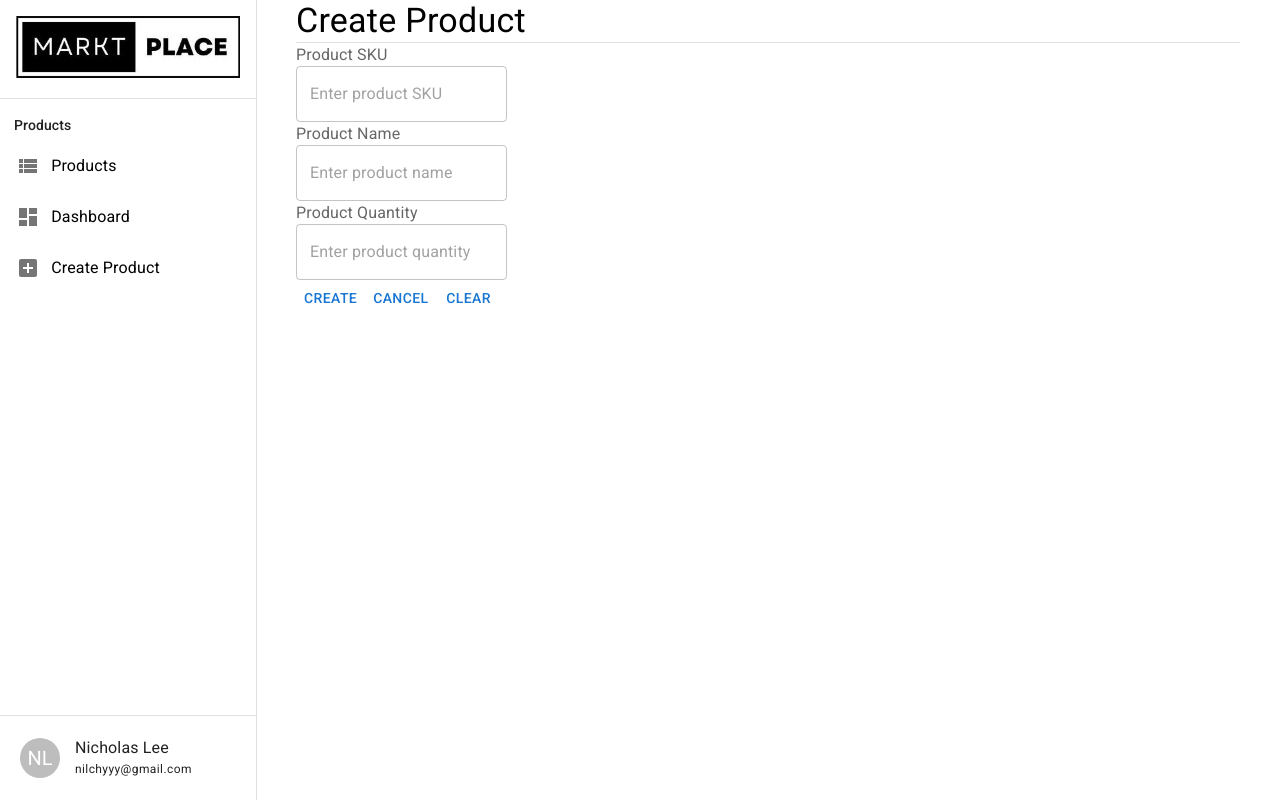
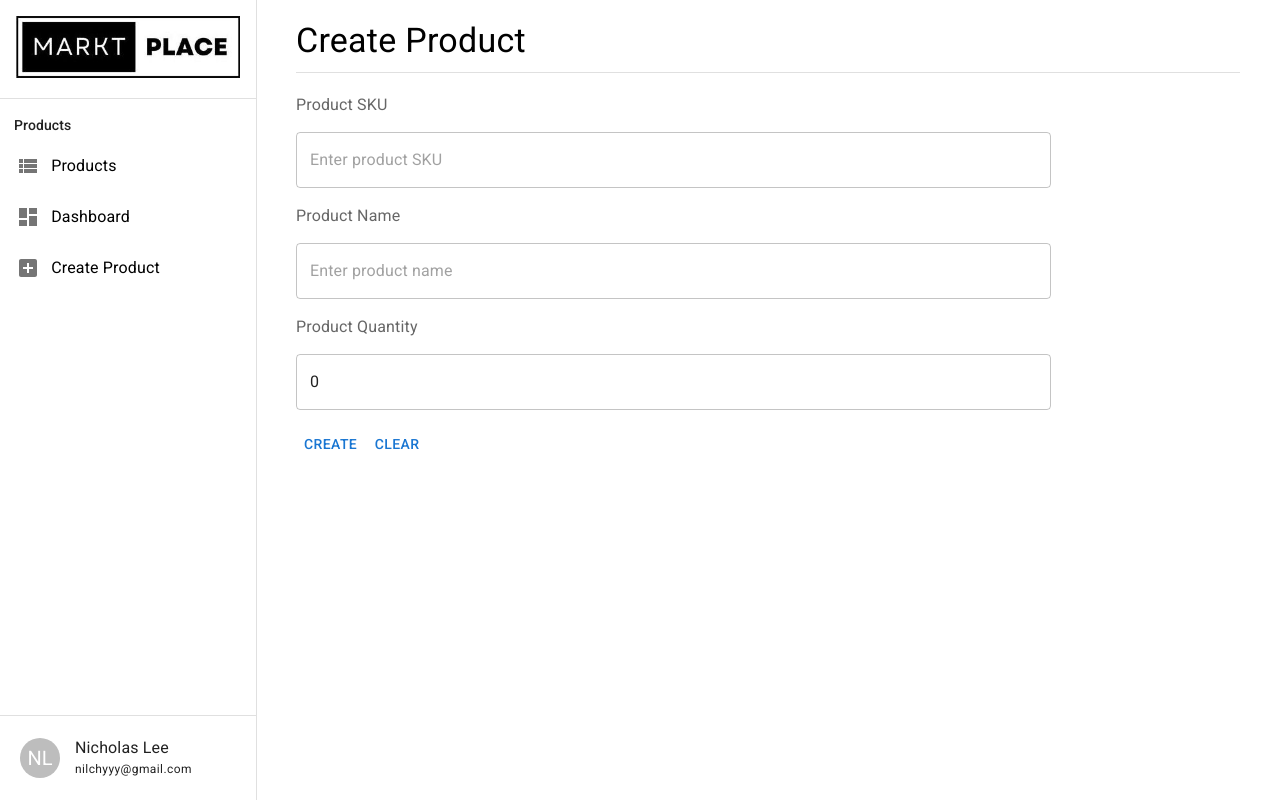
Before and after one commit to SpaceGliderr/maybank-assessment, a React (Create React App) app: page /create in a window 1280 px wide. Built offline with nearby package versions, Linux system fonts and the light colour scheme.

Commit message:
Add styling to ProductForm and support for editing product

```diff
--- a/src/components/ProductForm.js
+++ b/src/components/ProductForm.js
@@ -9,8 +9,12 @@ import {
 import { useState } from "react";
 import { upsertProduct } from "../api";
 
-const ProductForm = () => {
-  const [productDetails, setProductDetails] = useState(null);
+const ProductForm = (props) => {
+  const { editProductDetails } = props;
+
+  const [productDetails, setProductDetails] = useState(
+    editProductDetails || { productQuantity: 0 }
+  );
 
   const onSubmitForm = (event) => {
     upsertProduct(productDetails);
@@ -27,48 +31,56 @@ const ProductForm = () => {
 
   return (
     <Box component="div" sx={{ display: "block" }}>
-      <Typography variant="h4">Create Product</Typography>
-      <Divider />
-      <Box component="form" onSubmit={onSubmitForm} sx={{ display: "block" }}>
-        <Box component="div" sx={{ display: "block" }}>
+      <Typography variant="h4" sx={{ mt: "20px" }}>
+        {editProductDetails ? "Edit" : "Create"} Product
+      </Typography>
+      <Divider sx={{ m: "10px 0 20px" }} />
+      <Box
+        component="form"
+        onSubmit={onSubmitForm}
+        sx={{ display: "flex", flexDirection: "column", gap: "1em" }}
+      >
         <FormLabel sx={{ display: "block" }}>Product SKU</FormLabel>
         <TextField
           name="productSKU"
           variant="outlined"
           placeholder="Enter product SKU"
+          value={productDetails.productSKU || ""}
           onChange={onInputChange}
+          sx={{ width: "80%" }}
         />
-        </Box>
-        <Box component="div" sx={{ display: "block" }}>
         <FormLabel sx={{ display: "block" }}>Product Name</FormLabel>
         <TextField
           name="productName"
           variant="outlined"
           placeholder="Enter product name"
+          value={productDetails.productName || ""}
           onChange={onInputChange}
+          sx={{ width: "80%" }}
         />
-        </Box>
-        <Box component="div" sx={{ display: "block" }}>
+        {/* TODO: Change Product Quantity input to have two more buttons on each side to increase / decrease the quantity */}
         <FormLabel sx={{ display: "block" }}>Product Quantity</FormLabel>
         <TextField
           name="productQuantity"
           variant="outlined"
           inputProps={{ inputMode: "numeric", pattern: "[0-9]*" }}
-            placeholder="Enter product quantity"
+          value={productDetails.productQuantity}
           onChange={onInputChange}
+          sx={{ width: "80%" }}
         />
-        </Box>
         <Box component="div" sx={{ display: "block" }}>
-          <Button type="submit">Create</Button>
-          <Button>Cancel</Button>
-          {/* TODO: Remove temp button to clear local storage */}
+          <Button type="submit">
+            {editProductDetails ? "Save" : "Create"}
+          </Button>
+          {!editProductDetails && (
             <Button
               onClick={() => {
-              localStorage.clear();
+                setProductDetails({ productQuantity: 0 });
               }}
             >
               Clear
             </Button>
+          )}
         </Box>
       </Box>
     </Box>
```
Lines whose indentation alone changed are shown as unchanged.
